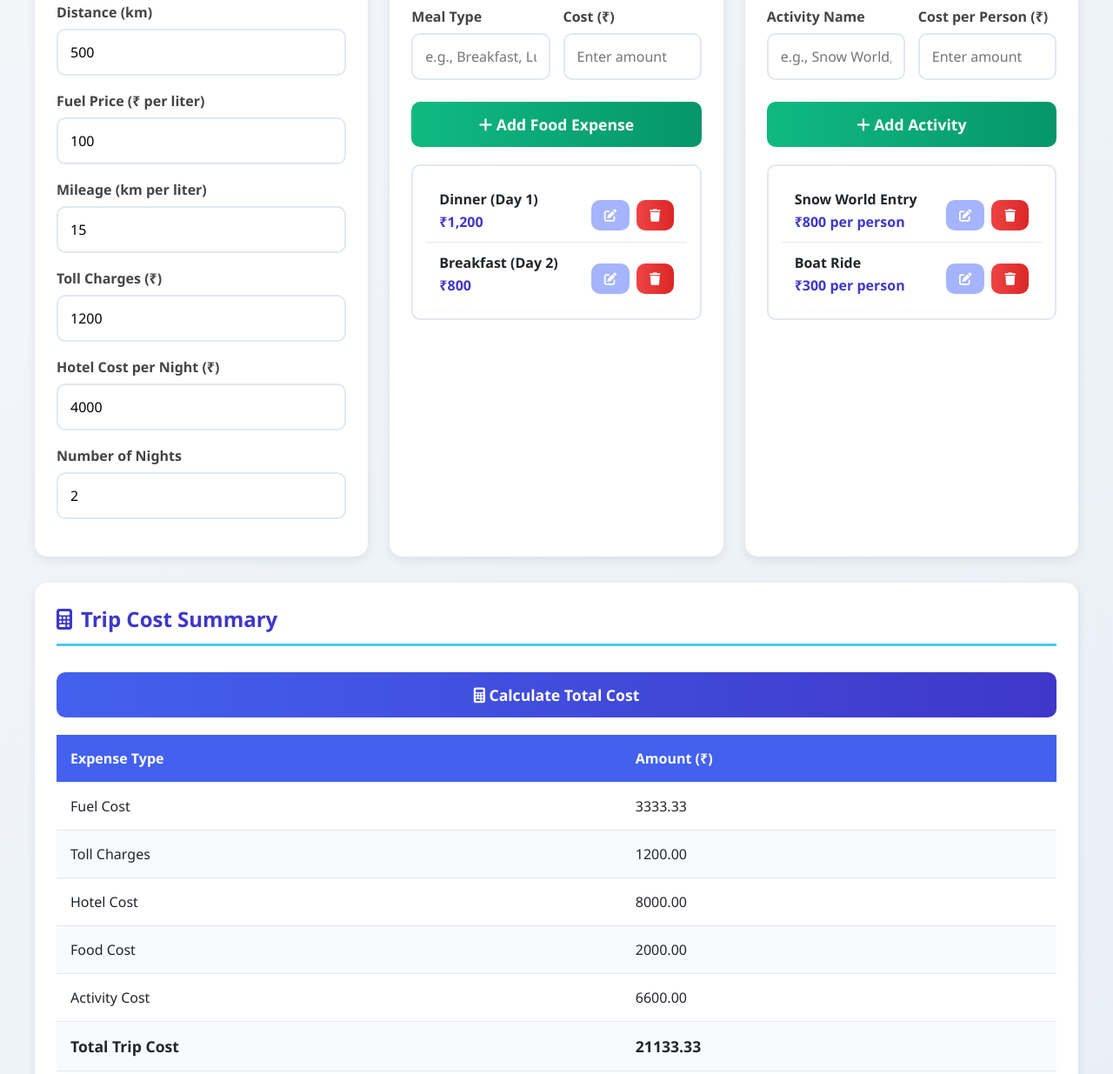
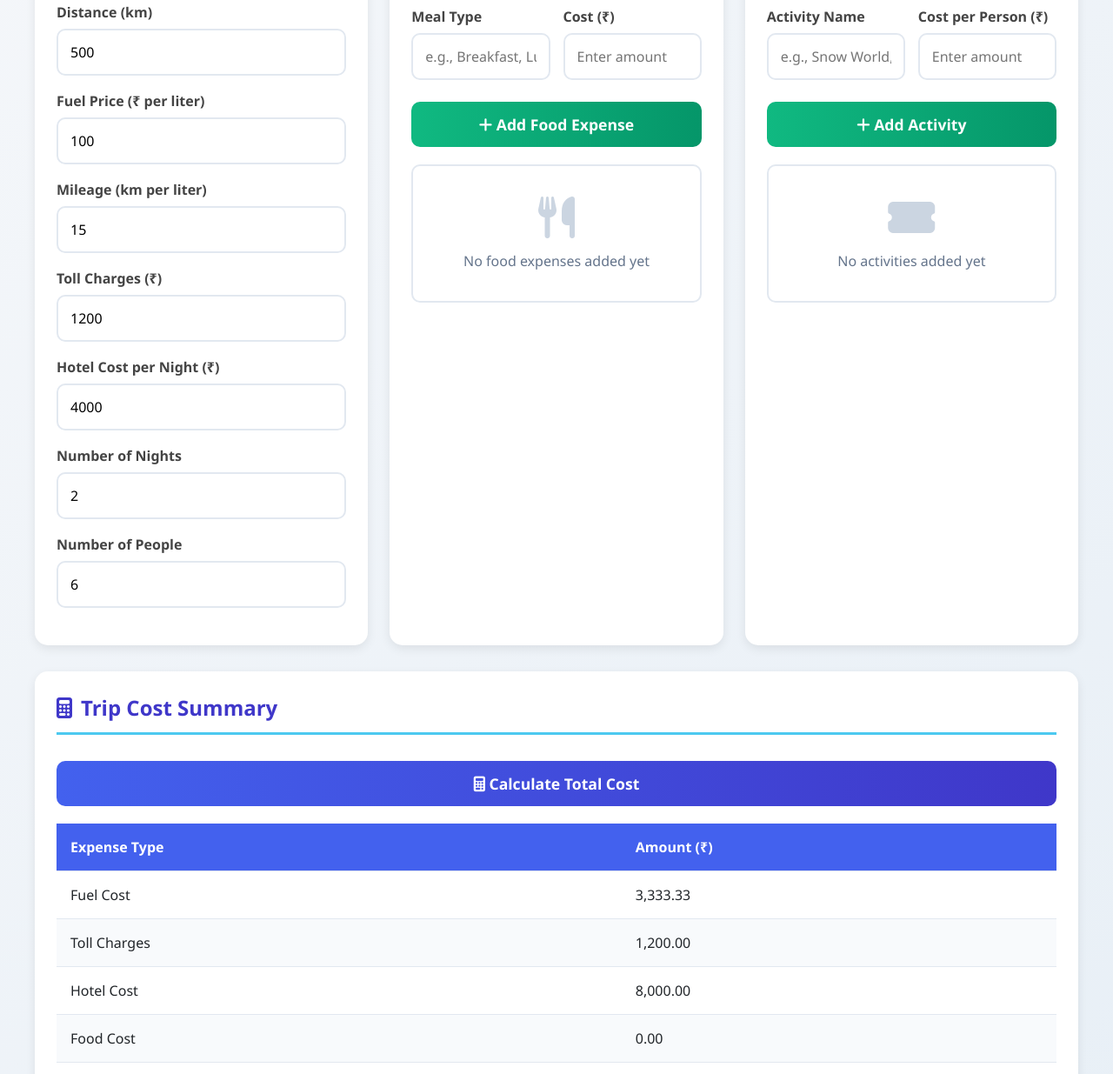
Before and after one commit to RafiQazi/hyc, a plain HTML site: page index.html in a window 1280 px wide. Shown: the part 337-1572 px from the top of the page at 87% size. Drawn offline with Linux system fonts and the light colour scheme.

Commit message:
Update index.html

```diff
--- a/index.html
+++ b/index.html
@@ -3,7 +3,7 @@
 <head>
     <meta charset="UTF-8">
     <meta name="viewport" content="width=device-width, initial-scale=1.0">
-    <title>Road Trip Cost Calculator | Nagpur to Hyderabad</title>
+    <title>Road Trip Calculator | Nagpur to Hyderabad</title>
     <link rel="stylesheet" href="https://cdnjs.cloudflare.com/ajax/libs/font-awesome/6.4.0/css/all.min.css">
     <style>
         :root {
@@ -331,6 +331,18 @@
             color: #64748b;
         }
 
+        .empty-state {
+            text-align: center;
+            padding: 20px;
+            color: #64748b;
+        }
+
+        .empty-state i {
+            font-size: 3rem;
+            margin-bottom: 15px;
+            color: #cbd5e1;
+        }
+
         @media (max-width: 768px) {
             .content {
                 grid-template-columns: 1fr;
@@ -365,32 +377,37 @@
 
                 <div class="input-group">
                     <label for="distance">Distance (km)</label>
-                    <input type="number" id="distance" value="500" min="1">
+                    <input type="number" id="distance" min="1" placeholder="Enter distance">
                 </div>
 
                 <div class="input-group">
                     <label for="fuelPrice">Fuel Price (₹ per liter)</label>
-                    <input type="number" id="fuelPrice" value="100" min="1" step="0.1">
+                    <input type="number" id="fuelPrice" min="1" step="0.1" placeholder="Enter fuel price">
                 </div>
 
                 <div class="input-group">
                     <label for="mileage">Mileage (km per liter)</label>
-                    <input type="number" id="mileage" value="15" min="1" step="0.1">
+                    <input type="number" id="mileage" min="1" step="0.1" placeholder="Enter mileage">
                 </div>
 
                 <div class="input-group">
                     <label for="tollCharges">Toll Charges (₹)</label>
-                    <input type="number" id="tollCharges" value="1200" min="0">
+                    <input type="number" id="tollCharges" min="0" placeholder="Enter toll charges">
                 </div>
 
                 <div class="input-group">
                     <label for="hotelCost">Hotel Cost per Night (₹)</label>
-                    <input type="number" id="hotelCost" value="4000" min="0">
+                    <input type="number" id="hotelCost" min="0" placeholder="Enter hotel cost">
                 </div>
 
                 <div class="input-group">
                     <label for="nights">Number of Nights</label>
-                    <input type="number" id="nights" value="2" min="0">
+                    <input type="number" id="nights" min="0" placeholder="Enter number of nights">
+                </div>
+
+                <div class="input-group">
+                    <label for="people">Number of People</label>
+                    <input type="number" id="people" min="1" value="6" placeholder="Enter number of people">
                 </div>
             </div>
 
@@ -413,25 +430,9 @@
                     </button>
 
                     <div class="list-container" id="foodList">
-                        <div class="list-item">
-                            <div class="item-details">
-                                <div class="item-name">Dinner (Day 1)</div>
-                                <div class="item-cost">₹1,200</div>
-                            </div>
-                            <div class="item-actions">
-                                <button class="btn btn-sm" style="background: #a5b4fc;"><i class="fas fa-edit"></i></button>
-                                <button class="btn btn-sm btn-danger"><i class="fas fa-trash"></i></button>
-                            </div>
-                        </div>
-                        <div class="list-item">
-                            <div class="item-details">
-                                <div class="item-name">Breakfast (Day 2)</div>
-                                <div class="item-cost">₹800</div>
-                            </div>
-                            <div class="item-actions">
-                                <button class="btn btn-sm" style="background: #a5b4fc;"><i class="fas fa-edit"></i></button>
-                                <button class="btn btn-sm btn-danger"><i class="fas fa-trash"></i></button>
-                            </div>
+                        <div class="empty-state">
+                            <i class="fas fa-utensils"></i>
+                            <p>No food expenses added yet</p>
                         </div>
                     </div>
                 </div>
@@ -456,25 +457,9 @@
                     </button>
 
                     <div class="list-container" id="activityList">
-                        <div class="list-item">
-                            <div class="item-details">
-                                <div class="item-name">Snow World Entry</div>
-                                <div class="item-cost">₹800 per person</div>
-                            </div>
-                            <div class="item-actions">
-                                <button class="btn btn-sm" style="background: #a5b4fc;"><i class="fas fa-edit"></i></button>
-                                <button class="btn btn-sm btn-danger"><i class="fas fa-trash"></i></button>
-                            </div>
-                        </div>
-                        <div class="list-item">
-                            <div class="item-details">
-                                <div class="item-name">Boat Ride</div>
-                                <div class="item-cost">₹300 per person</div>
-                            </div>
-                            <div class="item-actions">
-                                <button class="btn btn-sm" style="background: #a5b4fc;"><i class="fas fa-edit"></i></button>
-                                <button class="btn btn-sm btn-danger"><i class="fas fa-trash"></i></button>
-                            </div>
+                        <div class="empty-state">
+                            <i class="fas fa-ticket-alt"></i>
+                            <p>No activities added yet</p>
                         </div>
                     </div>
                 </div>
@@ -498,34 +483,34 @@
                 <tbody>
                     <tr>
                         <td>Fuel Cost</td>
-                        <td id="fuelCost">3,333.33</td>
+                        <td id="fuelCost">0.00</td>
                     </tr>
                     <tr>
                         <td>Toll Charges</td>
-                        <td id="tollCost">1,200.00</td>
+                        <td id="tollCost">0.00</td>
                     </tr>
                     <tr>
                         <td>Hotel Cost</td>
-                        <td id="hotelTotal">8,000.00</td>
+                        <td id="hotelTotal">0.00</td>
                     </tr>
                     <tr>
                         <td>Food Cost</td>
-                        <td id="foodTotal">2,000.00</td>
+                        <td id="foodTotal">0.00</td>
                     </tr>
                     <tr>
                         <td>Activity Cost</td>
-                        <td id="activityTotal">6,600.00</td>
+                        <td id="activityTotal">0.00</td>
                     </tr>
                     <tr class="total-row">
                         <td>Total Trip Cost</td>
-                        <td id="totalCost">21,133.33</td>
+                        <td id="totalCost">0.00</td>
                     </tr>
                 </tbody>
             </table>
 
             <div class="cost-summary">
-                <p>Total cost for 6 people</p>
-                <div class="per-person-cost" id="perPerson">₹3,522.22</div>
+                <p>Total cost for <span id="peopleCount">6</span> people</p>
+                <div class="per-person-cost" id="perPerson">₹0.00</div>
                 <p>Cost per person</p>
             </div>
         </div>
@@ -555,24 +540,88 @@
     </div>
 
     <script>
-        // Food items array
-        const foodItems = [
-            { name: "Dinner (Day 1)", cost: 1200 },
-            { name: "Breakfast (Day 2)", cost: 800 }
-        ];
+        // Data storage using localStorage
+        let tripData = {
+            distance: 500,
+            fuelPrice: 100,
+            mileage: 15,
+            tollCharges: 1200,
+            hotelCost: 4000,
+            nights: 2,
+            people: 6,
+            foodItems: [],
+            activities: []
+        };
 
-        // Activities array
-        const activities = [
-            { name: "Snow World Entry", cost: 800 },
-            { name: "Boat Ride", cost: 300 }
-        ];
+        // Initialize the app
+        function initApp() {
+            // Load saved data from localStorage
+            const savedData = localStorage.getItem('roadTripData');
+            if (savedData) {
+                tripData = JSON.parse(savedData);
+            }
+
+            // Populate input fields
+            document.getElementById('distance').value = tripData.distance;
+            document.getElementById('fuelPrice').value = tripData.fuelPrice;
+            document.getElementById('mileage').value = tripData.mileage;
+            document.getElementById('tollCharges').value = tripData.tollCharges;
+            document.getElementById('hotelCost').value = tripData.hotelCost;
+            document.getElementById('nights').value = tripData.nights;
+            document.getElementById('people').value = tripData.people;
+            document.getElementById('peopleCount').textContent = tripData.people;
+
+            // Render lists
+            renderFoodItems();
+            renderActivities();
+
+            // Calculate initial cost
+            calculateCost();
+
+            // Add input event listeners to save changes
+            document.querySelectorAll('input').forEach(input => {
+                input.addEventListener('change', saveData);
+            });
+        }
+
+        // Save data to localStorage
+        function saveData() {
+            // Update tripData with current values
+            tripData.distance = parseFloat(document.getElementById('distance').value) || 0;
+            tripData.fuelPrice = parseFloat(document.getElementById('fuelPrice').value) || 0;
+            tripData.mileage = parseFloat(document.getElementById('mileage').value) || 0;
+            tripData.tollCharges = parseFloat(document.getElementById('tollCharges').value) || 0;
+            tripData.hotelCost = parseFloat(document.getElementById('hotelCost').value) || 0;
+            tripData.nights = parseFloat(document.getElementById('nights').value) || 0;
+            tripData.people = parseInt(document.getElementById('people').value) || 6;
+
+            // Update people count display
+            document.getElementById('peopleCount').textContent = tripData.people;
+
+            // Save to localStorage
+            localStorage.setItem('roadTripData', JSON.stringify(tripData));
+
+            // Recalculate cost
+            calculateCost();
+        }
 
         // Render food items
         function renderFoodItems() {
             const container = document.getElementById('foodList');
+
+            if (tripData.foodItems.length === 0) {
+                container.innerHTML = `
+                    <div class="empty-state">
+                        <i class="fas fa-utensils"></i>
+                        <p>No food expenses added yet</p>
+                    </div>
+                `;
+                return;
+            }
+
             container.innerHTML = '';
 
-            foodItems.forEach((item, index) => {
+            tripData.foodItems.forEach((item, index) => {
                 const itemElement = document.createElement('div');
                 itemElement.className = 'list-item';
                 itemElement.innerHTML = `
@@ -596,9 +645,20 @@
         // Render activities
         function renderActivities() {
             const container = document.getElementById('activityList');
+
+            if (tripData.activities.length === 0) {
+                container.innerHTML = `
+                    <div class="empty-state">
+                        <i class="fas fa-ticket-alt"></i>
+                        <p>No activities added yet</p>
+                    </div>
+                `;
+                return;
+            }
+
             container.innerHTML = '';
 
-            activities.forEach((item, index) => {
+            tripData.activities.forEach((item, index) => {
                 const itemElement = document.createElement('div');
                 itemElement.className = 'list-item';
                 itemElement.innerHTML = `
@@ -629,12 +689,13 @@
                 return;
             }
 
-            foodItems.push({
+            tripData.foodItems.push({
                 name: nameInput.value.trim(),
                 cost: parseFloat(costInput.value)
             });
 
             renderFoodItems();
+            saveData();
 
             // Reset inputs
             nameInput.value = '';
@@ -651,12 +712,13 @@
                 return;
             }
 
-            activities.push({
+            tripData.activities.push({
                 name: nameInput.value.trim(),
                 cost: parseFloat(costInput.value)
             });
 
             renderActivities();
+            saveData();
 
             // Reset inputs
             nameInput.value = '';
@@ -665,91 +727,92 @@
 
         // Edit food item
         function editFoodItem(index) {
-            const newName = prompt('Enter new meal name:', foodItems[index].name);
+            const newName = prompt('Enter new meal name:', tripData.foodItems[index].name);
             if (newName === null) return;
 
-            const newCost = prompt('Enter new cost:', foodItems[index].cost);
+            const newCost = prompt('Enter new cost:', tripData.foodItems[index].cost);
             if (newCost === null) return;
 
-            foodItems[index] = {
+            tripData.foodItems[index] = {
                 name: newName.trim(),
                 cost: parseFloat(newCost)
             };
 
             renderFoodItems();
+            saveData();
         }
 
         // Edit activity
         function editActivity(index) {
-            const newName = prompt('Enter new activity name:', activities[index].name);
+            const newName = prompt('Enter new activity name:', tripData.activities[index].name);
             if (newName === null) return;
 
-            const newCost = prompt('Enter new cost per person:', activities[index].cost);
+            const newCost = prompt('Enter new cost per person:', tripData.activities[index].cost);
             if (newCost === null) return;
 
-            activities[index] = {
+            tripData.activities[index] = {
                 name: newName.trim(),
                 cost: parseFloat(newCost)
             };
 
             renderActivities();
+            saveData();
         }
 
         // Delete food item
         function deleteFoodItem(index) {
             if (confirm('Are you sure you want to delete this food expense?')) {
-                foodItems.splice(index, 1);
+                tripData.foodItems.splice(index, 1);
                 renderFoodItems();
+                saveData();
             }
         }
 
         // Delete activity
         function deleteActivity(index) {
             if (confirm('Are you sure you want to delete this activity?')) {
-                activities.splice(index, 1);
+                tripData.activities.splice(index, 1);
                 renderActivities();
+                saveData();
             }
         }
 
         // Calculate total cost
         function calculateCost() {
             // Get input values
-            const distance = parseFloat(document.getElementById('distance').value) || 0;
-            const fuelPrice = parseFloat(document.getElementById('fuelPrice').value) || 0;
-            const mileage = parseFloat(document.getElementById('mileage').value) || 0;
-            const tollCharges = parseFloat(document.getElementById('tollCharges').value) || 0;
-            const hotelCost = parseFloat(document.getElementById('hotelCost').value) || 0;
-            const nights = parseFloat(document.getElementById('nights').value) || 0;
+            const distance = tripData.distance;
+            const fuelPrice = tripData.fuelPrice;
+            const mileage = tripData.mileage;
+            const tollCharges = tripData.tollCharges;
+            const hotelCost = tripData.hotelCost;
+            const nights = tripData.nights;
+            const people = tripData.people;
 
             // Calculate costs
             const fuelCost = (distance / mileage) * fuelPrice;
             const hotelTotal = hotelCost * nights;
 
             // Sum food costs
-            const foodTotal = foodItems.reduce((sum, item) => sum + item.cost, 0);
+            const foodTotal = tripData.foodItems.reduce((sum, item) => sum + item.cost, 0);
 
-            // Sum activity costs (multiplied by 6 people)
-            const activityTotal = activities.reduce((sum, item) => sum + item.cost, 0) * 6;
+            // Sum activity costs (multiplied by number of people)
+            const activityTotal = tripData.activities.reduce((sum, item) => sum + item.cost, 0) * people;
 
             const totalCost = fuelCost + tollCharges + hotelTotal + foodTotal + activityTotal;
-            const perPerson = totalCost / 6;
+            const perPerson = totalCost / people;
 
             // Display results
-            document.getElementById('fuelCost').textContent = fuelCost.toFixed(2);
-            document.getElementById('tollCost').textContent = tollCharges.toFixed(2);
-            document.getElementById('hotelTotal').textContent = hotelTotal.toFixed(2);
-            document.getElementById('foodTotal').textContent = foodTotal.toFixed(2);
-            document.getElementById('activityTotal').textContent = activityTotal.toFixed(2);
-            document.getElementById('totalCost').textContent = totalCost.toFixed(2);
-            document.getElementById('perPerson').textContent = '₹' + perPerson.toFixed(2);
+            document.getElementById('fuelCost').textContent = fuelCost.toLocaleString('en-IN', {minimumFractionDigits: 2, maximumFractionDigits: 2});
+            document.getElementById('tollCost').textContent = tollCharges.toLocaleString('en-IN', {minimumFractionDigits: 2, maximumFractionDigits: 2});
+            document.getElementById('hotelTotal').textContent = hotelTotal.toLocaleString('en-IN', {minimumFractionDigits: 2, maximumFractionDigits: 2});
+            document.getElementById('foodTotal').textContent = foodTotal.toLocaleString('en-IN', {minimumFractionDigits: 2, maximumFractionDigits: 2});
+            document.getElementById('activityTotal').textContent = activityTotal.toLocaleString('en-IN', {minimumFractionDigits: 2, maximumFractionDigits: 2});
+            document.getElementById('totalCost').textContent = totalCost.toLocaleString('en-IN', {minimumFractionDigits: 2, maximumFractionDigits: 2});
+            document.getElementById('perPerson').textContent = '₹' + perPerson.toLocaleString('en-IN', {minimumFractionDigits: 2, maximumFractionDigits: 2});
         }
 
         // Initialize the app
-        window.onload = function() {
-            renderFoodItems();
-            renderActivities();
-            calculateCost();
-        };
+        window.onload = initApp;
     </script>
 </body>
 </html>
```
